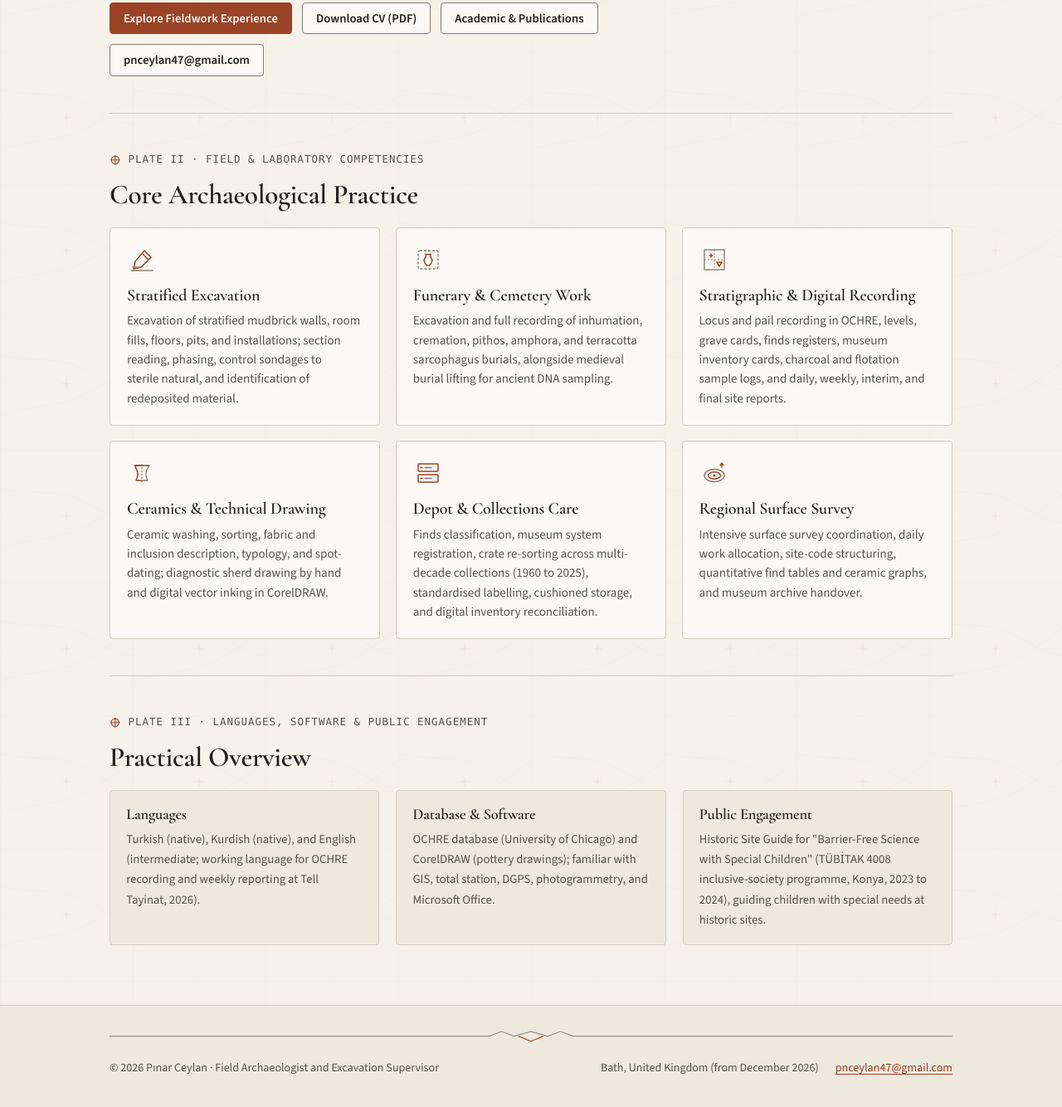
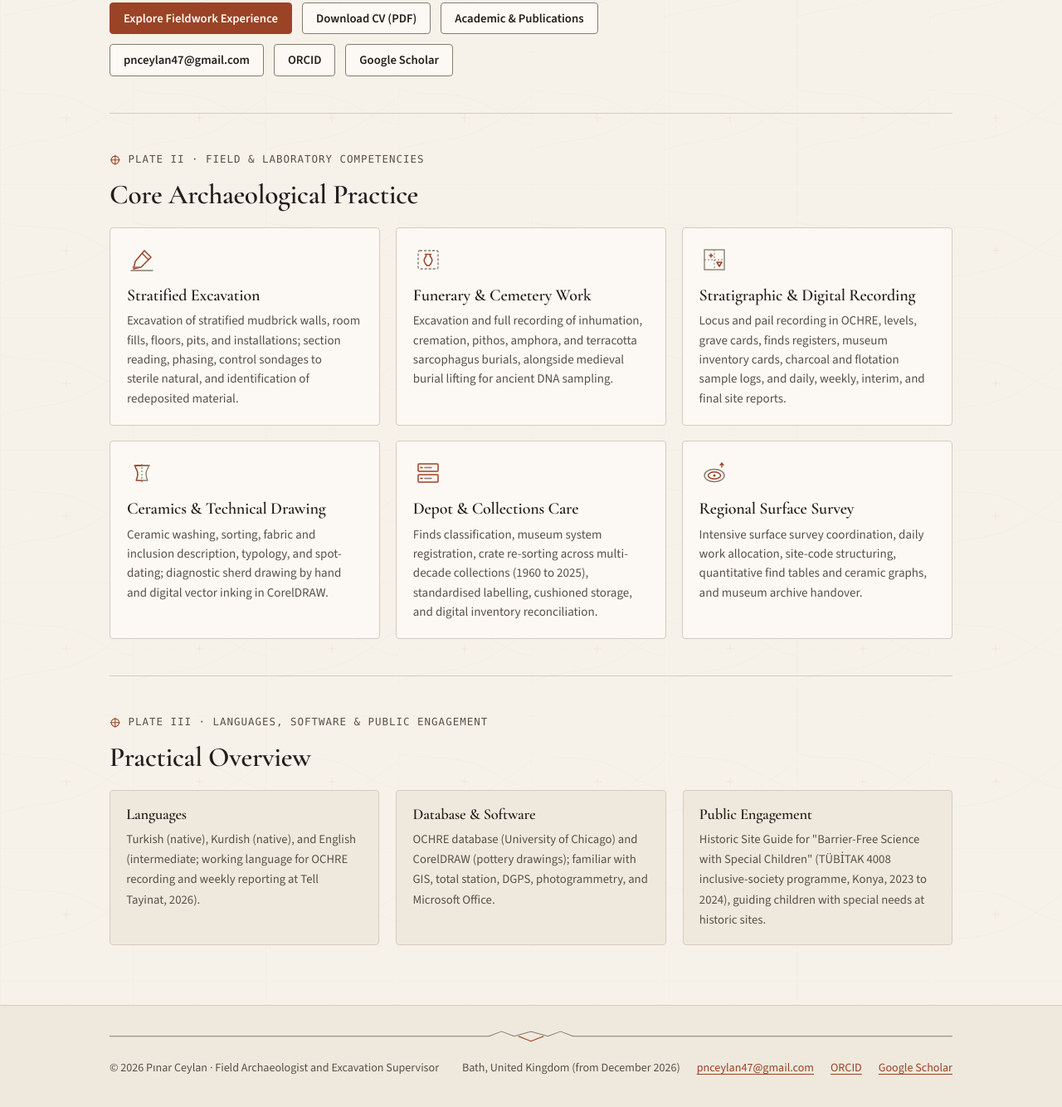
Before and after one commit to orcunkoraliseri/PinarWebsite, a plain HTML site: page index.html in a window 1280 px wide. Shown: the part 738-2072 px from the top of the page at 83% size. Drawn offline with nearby package versions, Linux system fonts and the light colour scheme.

Commit message:
Add ORCID and Google Scholar profile links to hero and footer
Co-Authored-By: Claude Opus 5.5 <noreply@anthropic.com>

```diff
--- a/index.html
+++ b/index.html
@@ -92,6 +92,8 @@
             <a class="btn" href="assets/docs/Pinar-Ceylan-CV-UK.pdf" download>Download CV (PDF)</a>
             <a class="btn" href="academic.html">Academic &amp; Publications</a>
             <a class="btn" href="mailto:pnceylan47@gmail.com">pnceylan47@gmail.com</a>
+            <a class="btn" href="https://orcid.org/0009-0004-3211-2258" target="_blank" rel="noopener">ORCID</a>
+            <a class="btn" href="https://scholar.google.com/citations?user=MINU76EAAAAJ&amp;hl=en" target="_blank" rel="noopener">Google Scholar</a>
           </div>
         </div>
 
@@ -289,6 +291,8 @@
         <div class="footer-links">
           <span>Bath, United Kingdom (from December 2026)</span>
           <a href="mailto:pnceylan47@gmail.com">pnceylan47@gmail.com</a>
+          <a href="https://orcid.org/0009-0004-3211-2258" target="_blank" rel="noopener">ORCID</a>
+          <a href="https://scholar.google.com/citations?user=MINU76EAAAAJ&amp;hl=en" target="_blank" rel="noopener">Google Scholar</a>
         </div>
       </div>
     </div>
```
Also changed, not shown: academic.html (+2 -0 lines), experience.html (+2 -0 lines).
